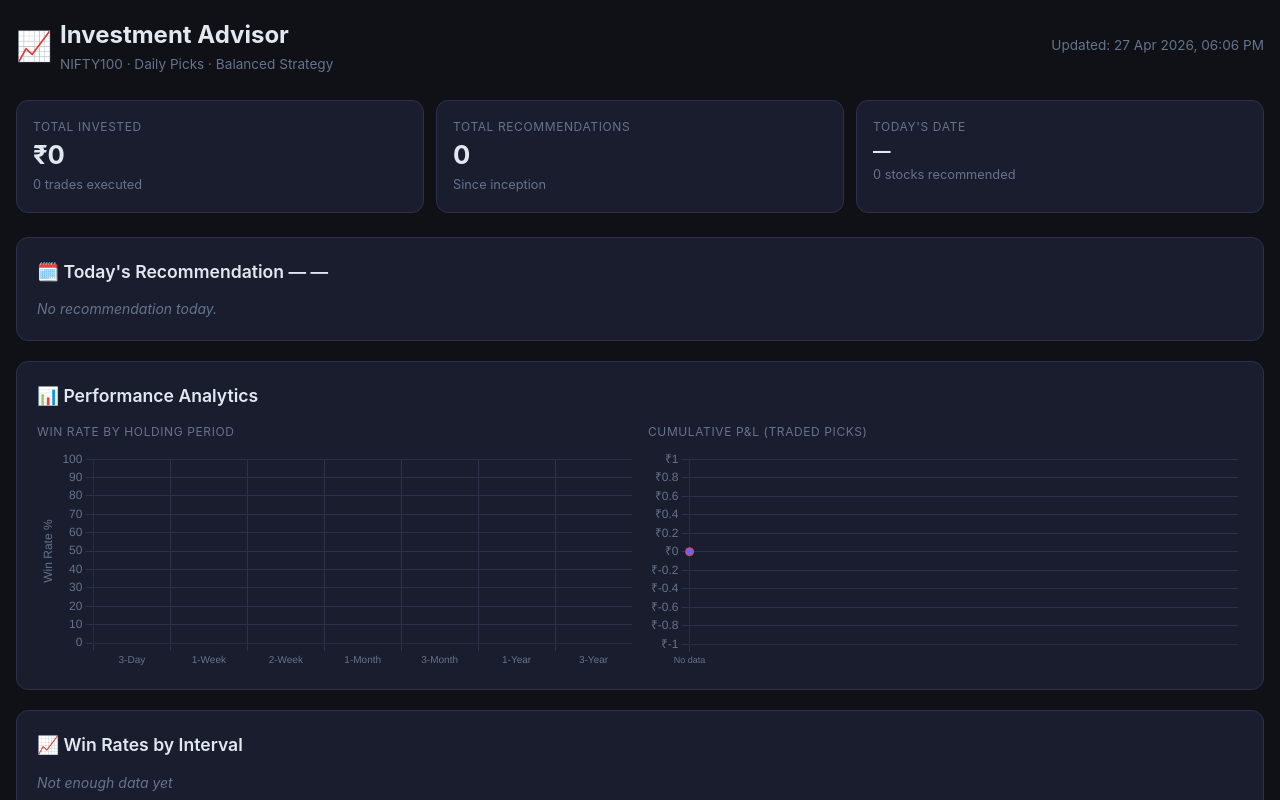
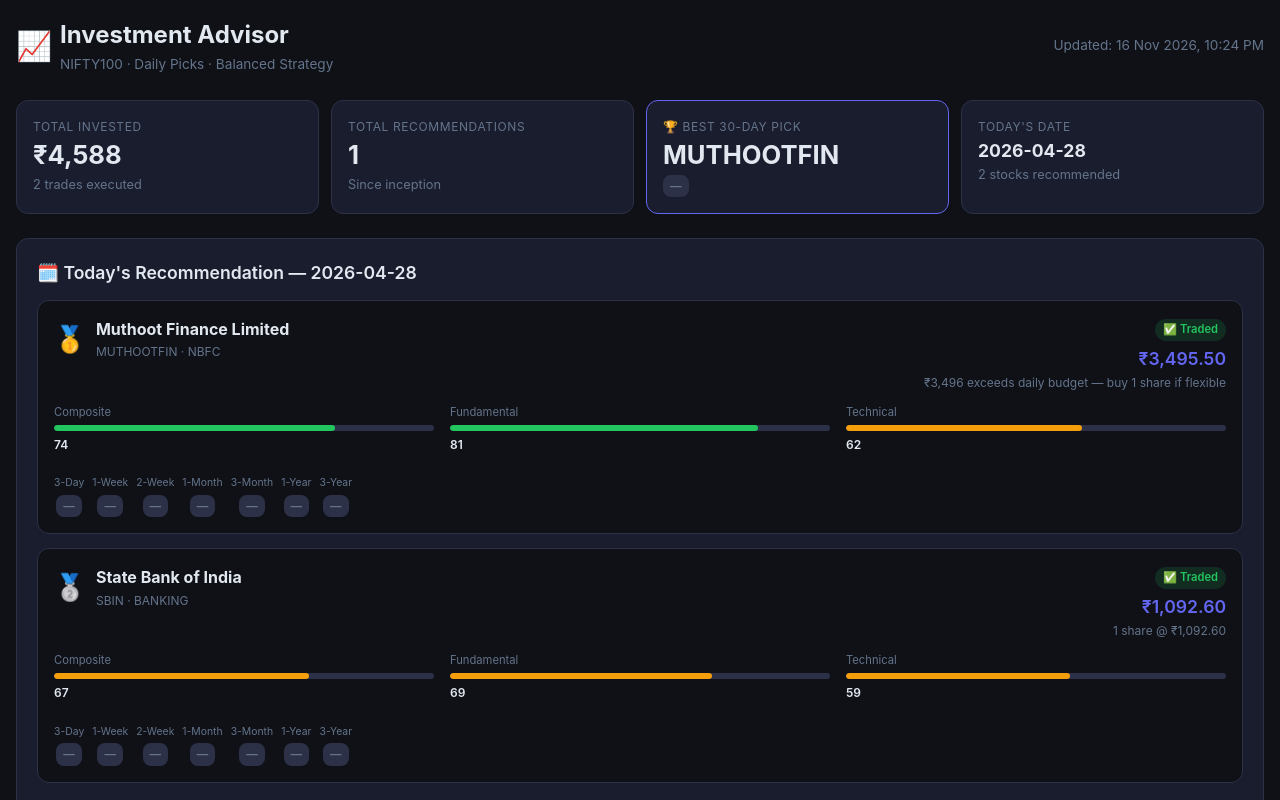
Before and after one commit to adityajain490-ux/investment-dashboard, a plain HTML site: page index.html in a window 1280 px wide. Shown: the top 800 px of the page. Drawn offline with nearby package versions, Linux system fonts and the light colour scheme.

Commit message:
Update dashboard — 2026-11-16 22:24 UTC

```diff
--- a/index.html
+++ b/index.html
@@ -132,33 +132,97 @@
       <div class="subtitle">NIFTY100 · Daily Picks · Balanced Strategy</div>
     </div>
   </div>
-  <div class="subtitle">Updated: 27 Apr 2026, 06:06 PM</div>
+  <div class="subtitle">Updated: 16 Nov 2026, 10:24 PM</div>
 </div>
 
 <!-- KPI Summary -->
 <div class="kpi-row">
   <div class="kpi-card">
     <div class="kpi-title">Total Invested</div>
-    <div class="kpi-value">₹0</div>
-    <div class="kpi-sub">0 trades executed</div>
+    <div class="kpi-value">₹4,588</div>
+    <div class="kpi-sub">2 trades executed</div>
   </div>
   <div class="kpi-card">
     <div class="kpi-title">Total Recommendations</div>
-    <div class="kpi-value">0</div>
+    <div class="kpi-value">1</div>
     <div class="kpi-sub">Since inception</div>
   </div>
-
+  <div class="kpi-card kpi-highlight"><div class="kpi-title">🏆 Best 30-Day Pick</div><div class="kpi-value">MUTHOOTFIN</div><div class="kpi-sub"><span class="badge badge-neutral">—</span></div></div>
   <div class="kpi-card">
     <div class="kpi-title">Today's Date</div>
-    <div class="kpi-value" style="font-size:1.1rem">—</div>
-    <div class="kpi-sub">0 stocks recommended</div>
+    <div class="kpi-value" style="font-size:1.1rem">2026-04-28</div>
+    <div class="kpi-sub">2 stocks recommended</div>
   </div>
 </div>
 
 <!-- Today's Recommendation -->
 <div class="section">
-  <h2>🗓️ Today's Recommendation — —</h2>
-  <p class='muted'>No recommendation today.</p>
+  <h2>🗓️ Today's Recommendation — 2026-04-28</h2>
+
+    <div class="rec-card">
+      <div class="rec-header">
+        <div class="rec-title">
+          <span class="rank-icon">🥇</span>
+          <div>
+            <div class="stock-name">Muthoot Finance Limited</div>
+            <div class="stock-meta">MUTHOOTFIN · NBFC</div>
+          </div>
+        </div>
+        <div class="rec-right">
+          <span class="trade-badge traded">✅ Traded</span>
+          <div class="stock-price">₹3,495.50</div>
+          <div class="qty-note">₹3,496 exceeds daily budget — buy 1 share if flexible</div>
+        </div>
+      </div>
+      <div class="score-row">
+        <div class="score-item">
+          <div class="score-sublabel">Composite</div>
+          <div class="score-bar-wrap"><div class="score-bar" style="width:74%;background:#22c55e"></div></div><span class="score-label">74</span>
+        </div>
+        <div class="score-item">
+          <div class="score-sublabel">Fundamental</div>
+          <div class="score-bar-wrap"><div class="score-bar" style="width:81%;background:#22c55e"></div></div><span class="score-label">81</span>
+        </div>
+        <div class="score-item">
+          <div class="score-sublabel">Technical</div>
+          <div class="score-bar-wrap"><div class="score-bar" style="width:62%;background:#f59e0b"></div></div><span class="score-label">62</span>
+        </div>
+      </div>
+      <div class="metrics-row"></div>
+      <div class="returns-row"><div class="return-cell"><div class="return-label">3-Day</div><span class="badge badge-neutral">—</span></div><div class="return-cell"><div class="return-label">1-Week</div><span class="badge badge-neutral">—</span></div><div class="return-cell"><div class="return-label">2-Week</div><span class="badge badge-neutral">—</span></div><div class="return-cell"><div class="return-label">1-Month</div><span class="badge badge-neutral">—</span></div><div class="return-cell"><div class="return-label">3-Month</div><span class="badge badge-neutral">—</span></div><div class="return-cell"><div class="return-label">1-Year</div><span class="badge badge-neutral">—</span></div><div class="return-cell"><div class="return-label">3-Year</div><span class="badge badge-neutral">—</span></div></div>
+    </div>
+    <div class="rec-card">
+      <div class="rec-header">
+        <div class="rec-title">
+          <span class="rank-icon">🥈</span>
+          <div>
+            <div class="stock-name">State Bank of India</div>
+            <div class="stock-meta">SBIN · BANKING</div>
+          </div>
+        </div>
+        <div class="rec-right">
+          <span class="trade-badge traded">✅ Traded</span>
+          <div class="stock-price">₹1,092.60</div>
+          <div class="qty-note">1 share @ ₹1,092.60</div>
+        </div>
+      </div>
+      <div class="score-row">
+        <div class="score-item">
+          <div class="score-sublabel">Composite</div>
+          <div class="score-bar-wrap"><div class="score-bar" style="width:67%;background:#f59e0b"></div></div><span class="score-label">67</span>
+        </div>
+        <div class="score-item">
+          <div class="score-sublabel">Fundamental</div>
+          <div class="score-bar-wrap"><div class="score-bar" style="width:69%;background:#f59e0b"></div></div><span class="score-label">69</span>
+        </div>
+        <div class="score-item">
+          <div class="score-sublabel">Technical</div>
+          <div class="score-bar-wrap"><div class="score-bar" style="width:59%;background:#f59e0b"></div></div><span class="score-label">59</span>
+        </div>
+      </div>
+      <div class="metrics-row"></div>
+      <div class="returns-row"><div class="return-cell"><div class="return-label">3-Day</div><span class="badge badge-neutral">—</span></div><div class="return-cell"><div class="return-label">1-Week</div><span class="badge badge-neutral">—</span></div><div class="return-cell"><div class="return-label">2-Week</div><span class="badge badge-neutral">—</span></div><div class="return-cell"><div class="return-label">1-Month</div><span class="badge badge-neutral">—</span></div><div class="return-cell"><div class="return-label">3-Month</div><span class="badge badge-neutral">—</span></div><div class="return-cell"><div class="return-label">1-Year</div><span class="badge badge-neutral">—</span></div><div class="return-cell"><div class="return-label">3-Year</div><span class="badge badge-neutral">—</span></div></div>
+    </div>
 </div>
 
 <!-- Performance Charts -->
@@ -202,7 +266,25 @@
           <th class="center">90-Day</th>
         </tr>
       </thead>
-      <tbody><tr><td colspan='8' class='center'>No history yet</td></tr></tbody>
+      <tbody><tr>
+              <td>2026-04-28</td>
+              <td><strong>MUTHOOTFIN</strong></td>
+              <td>₹3,495.50</td>
+              <td>73.9/100</td>
+              <td class="center">✅</td>
+              <td class="center"><span class="badge badge-neutral">—</span></td>
+              <td class="center"><span class="badge badge-neutral">—</span></td>
+              <td class="center"><span class="badge badge-neutral">—</span></td>
+            </tr><tr>
+              <td>2026-04-28</td>
+              <td><strong>SBIN</strong></td>
+              <td>₹1,092.60</td>
+              <td>66.6/100</td>
+              <td class="center">✅</td>
+              <td class="center"><span class="badge badge-neutral">—</span></td>
+              <td class="center"><span class="badge badge-neutral">—</span></td>
+              <td class="center"><span class="badge badge-neutral">—</span></td>
+            </tr></tbody>
     </table>
   </div>
 </div>
```
